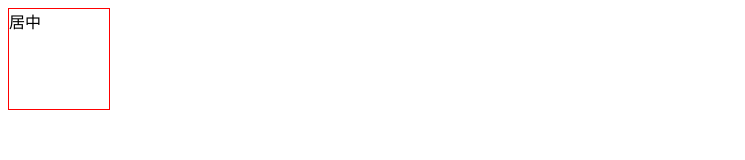
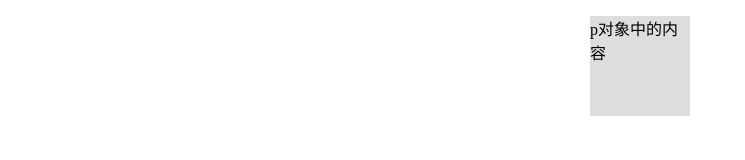
Before and after one commit to Moriarty02/dailywork, a plain HTML site: page 浏览器兼容问题初探/demo.html in a window 1280 px wide. Shown: the whole page, without its empty margins (0-745 px from the left). Drawn offline with Linux system fonts and the light colour scheme.

Commit message:
add to test

```diff
--- a/浏览器兼容问题初探/demo.html
+++ b/浏览器兼容问题初探/demo.html
@@ -8,14 +8,17 @@
     div {
         width: 100px;
         height: 100px;
-        border:1px solid red;
-
+        margin: 0 auto;
+        background: #dedede;
     }
     </style>
 </head>
+<div id="box">
+    <p>p对象中的内容</p>
+</div>
 
 <body>
-    <div>居中</div>
 </body>
 <script type="text/javascript"></script>
+
 </html>
```
Also changed, not shown: 浏览器兼容问题初探/FFandIE.txt (added), 浏览器兼容问题初探/文档.txt, 浏览器兼容问题初探/文档2.txt (added).
